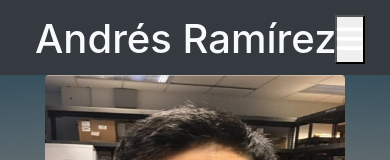
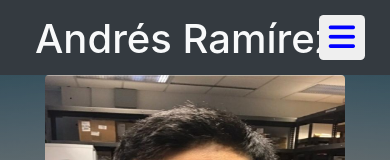
Before and after one commit to ARam2142/React-Portfolio, a React (Create React App) app: page / in a window 390 px wide. Shown: the top 160 px of the page. Built offline with nearby package versions, Linux system fonts and the light colour scheme.

Commit message:
created a more rounded button in nav

```diff
--- a/src/components/Nav/Nav.tsx
+++ b/src/components/Nav/Nav.tsx
@@ -25,9 +25,9 @@ function Nav() {
             >
 
                 {mobile ? (
-                    <i className="fas fa-times"></i>
+                    <i className="fas fa-times" style={{"color": 'red'}}></i>
                 ) : (
-                    <i className="fas fa-bars"></i>
+                    <i className="fas fa-bars" style={{"color": 'blue'}}></i>
                 )}
             </button>
         </nav>
--- a/src/components/Nav/style.css
+++ b/src/components/Nav/style.css
@@ -69,14 +69,15 @@ html, body {
       width: 100%;
    }
 
-   .mobile-menu-icon {
+   button.mobile-menu-icon {
       display: block;
       position: absolute;
       font-size: 30px;
-      color: rgba(241, 235, 235, 0.918);
       top: 15px;
       right: 25px;
       outline: none;
+      border: none;
+      padding: 0 10px 0 10px;
+      border-radius: 10%;
    }
-
 }
```
